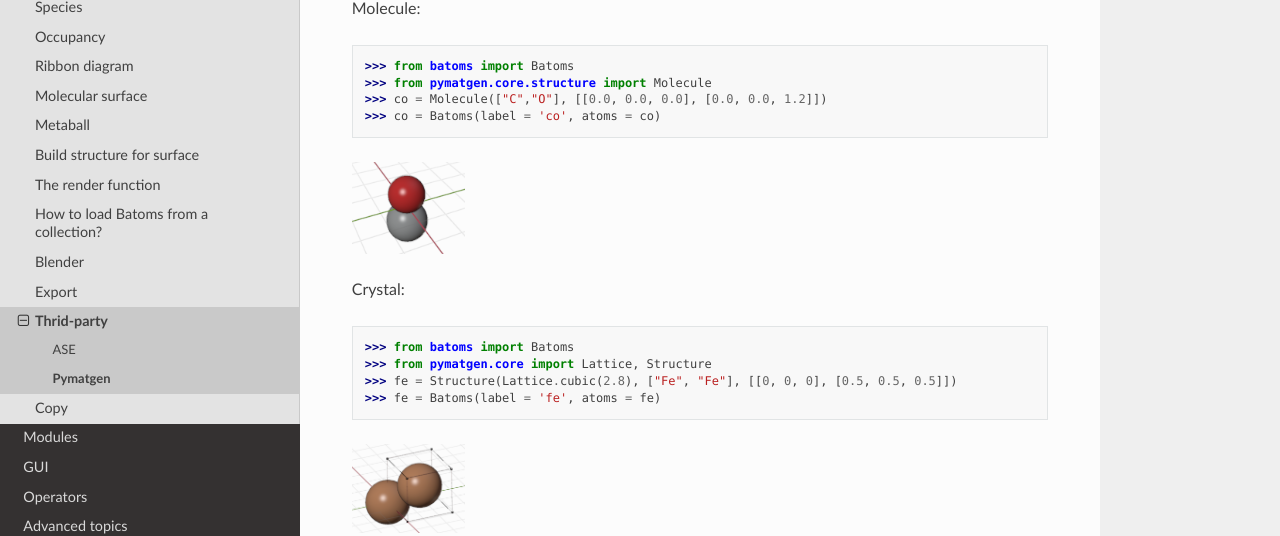
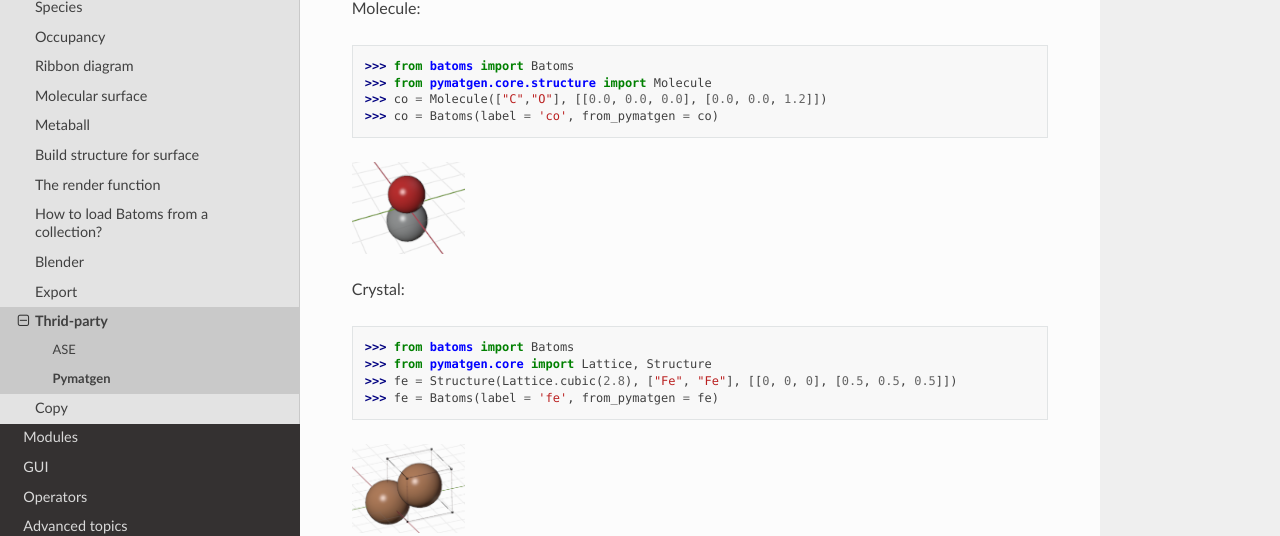
Before and after one commit to beautiful-atoms/beautiful-atoms-docs, a Sphinx documentation site: the page built from docs/source/tutorial/thridparty/pymatgen.rst, in a window 1280 px wide and 1054 px high. Shown: the part 332-868 px from the top of the window. Built offline with Sphinx 7.4.7 and the Read the Docs theme 2.0.0, drawn with Linux system fonts in a browser that asks for light colours.

Commit message:
fix typos

```diff
--- a/docs/source/_static/gallery_oxide_surface.py
+++ b/docs/source/_static/gallery_oxide_surface.py
@@ -15,7 +15,7 @@ nano = Batoms('nano', from_ase = nano)
 bulk = read('docs/source/_static/datas/ceo2.cif')
 slab111 = surface(bulk, (1, 1, 1), 4, vacuum = 0, periodic=True)
 slab111 = slab111*[20, 10, 1]
-slab111 = Batoms('CeO2-111', atoms = slab111)
+slab111 = Batoms('CeO2-111', from_ase = slab111)
 slab111['Ce'].color = [0.1, 0.6, 0.3, 1.0]
 com = slab111.get_center_of_mass()
 nano.translate([com[0], com[1]-25, max(slab111.positions[:, 2]) + 2.0])
--- a/docs/source/module/render.rst
+++ b/docs/source/module/render.rst
@@ -12,7 +12,7 @@ The :class:`Render` object is to render atomic structure.
     from batoms import Batoms
     from batoms.render import Render
     atoms = molecule('C2H6SO')
-    c2h6so = Batoms(label = 'c2h6so', atoms = atoms)
+    c2h6so = Batoms(label = 'c2h6so', from_ase = atoms)
     c2h6so.render = Render(viewport = [1, 0, 0], engine = 'eevee')
     c2h6so.get_image(output = 'images/c2h6so.png')
 
--- a/docs/source/tutorial/render/index.rst
+++ b/docs/source/tutorial/render/index.rst
@@ -15,7 +15,7 @@ In order to render a :class:`Batoms` object, you need to attach a :class:`Render
    from ase.build import molecule
    from batoms import Batoms
    atoms = molecule('CH4')
-   ch4 = Batoms(label = 'ch4', atoms = atoms)
+   ch4 = Batoms(label = 'ch4', from_ase = atoms)
    ch4.render.viewport = [1, 0, 0]
    ch4.render.engine = 'eevee'
    ch4.render.resolution = [1000, 1000]
--- a/docs/source/tutorial/thridparty/pymatgen.rst
+++ b/docs/source/tutorial/thridparty/pymatgen.rst
@@ -13,7 +13,7 @@ Molecule:
 >>> from batoms import Batoms
 >>> from pymatgen.core.structure import Molecule
 >>> co = Molecule(["C","O"], [[0.0, 0.0, 0.0], [0.0, 0.0, 1.2]])
->>> co = Batoms(label = 'co', atoms = co)
+>>> co = Batoms(label = 'co', from_pymatgen = co)
 
 .. image:: ../../_static/figs/ase-co.png
    :width: 3cm
@@ -23,7 +23,7 @@ Crystal:
 >>> from batoms import Batoms
 >>> from pymatgen.core import Lattice, Structure
 >>> fe = Structure(Lattice.cubic(2.8), ["Fe", "Fe"], [[0, 0, 0], [0.5, 0.5, 0.5]])
->>> fe = Batoms(label = 'fe', atoms = fe)
+>>> fe = Batoms(label = 'fe', from_pymatgen = fe)
 
 .. image:: ../../_static/figs/ase-fe.png
    :width: 3cm
```
